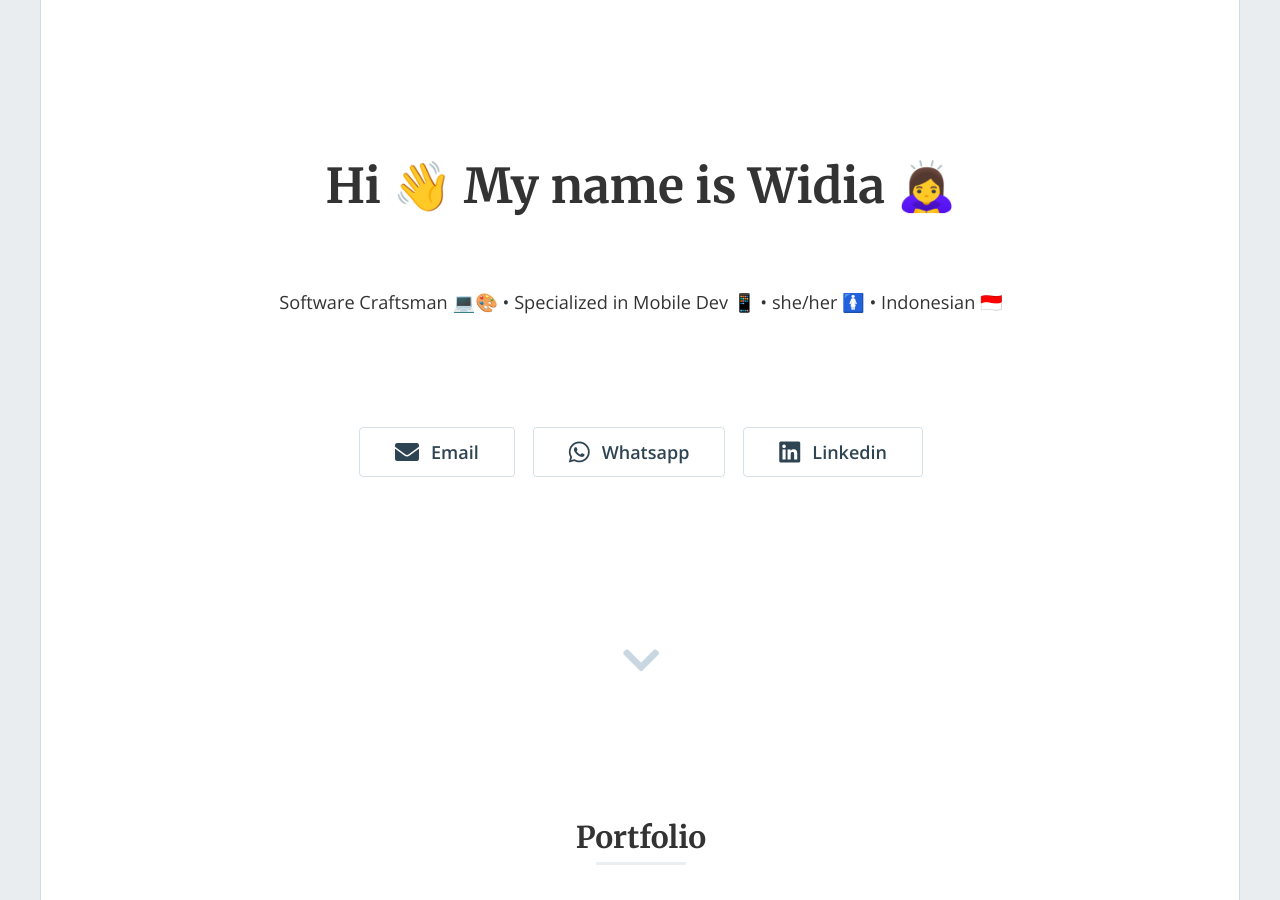
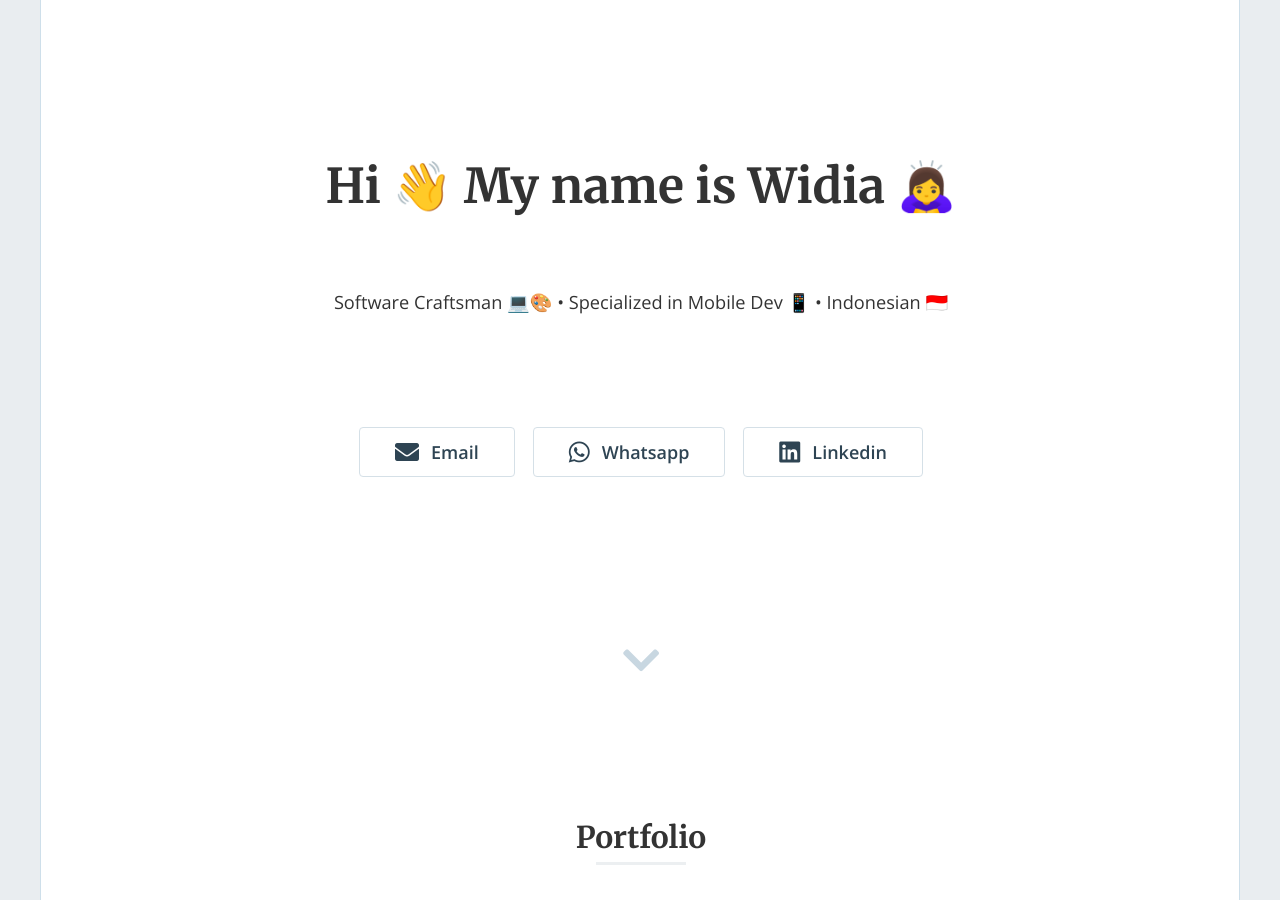
Before and after one commit to widiarifki/widiarifki.github.io, a Jekyll site: the page built from index.html, in a window 1280 px wide and 900 px high. Built offline with Jekyll 4.4.1, drawn with Linux system fonts in a browser that asks for light colours; nearby versions of some CDN libraries; emoji names are drawn with the system emoji font; the list of posts is cut into pages by our own code.

Commit message:
Update _config.yml

```diff
--- a/_config.yml
+++ b/_config.yml
@@ -16,14 +16,14 @@
 title: "Widia's Portfolio"
 email: 'widiarifki@gmail.com'
 heading: 'Hi :wave: My name is Widia :bowing_woman:'
-description: 'Software Craftsman :computer::art: • Specialized in Mobile Dev :iphone: • she/her :womens: • Indonesian :indonesia:'
+description: 'Software Craftsman :computer::art: • Specialized in Mobile Dev :iphone: • Indonesian :indonesia:'
 baseurl: "" # the subpath of your site, e.g. /blog
 url: "https://widiarifki.github.io" # the base hostname & protocol for your site, e.g. https://example.com
 twitter_username: ''
 github_username: ''
 medium_username: ''
 linkedin_username: 'widiarifki'
-whatsapp_no: '6285159774771'
+whatsapp_no: '6285721460332'
 email_address: 'widiarifki@gmail.com'
 section_title: 'Portfolio'
 section_subtitle: ''
```
